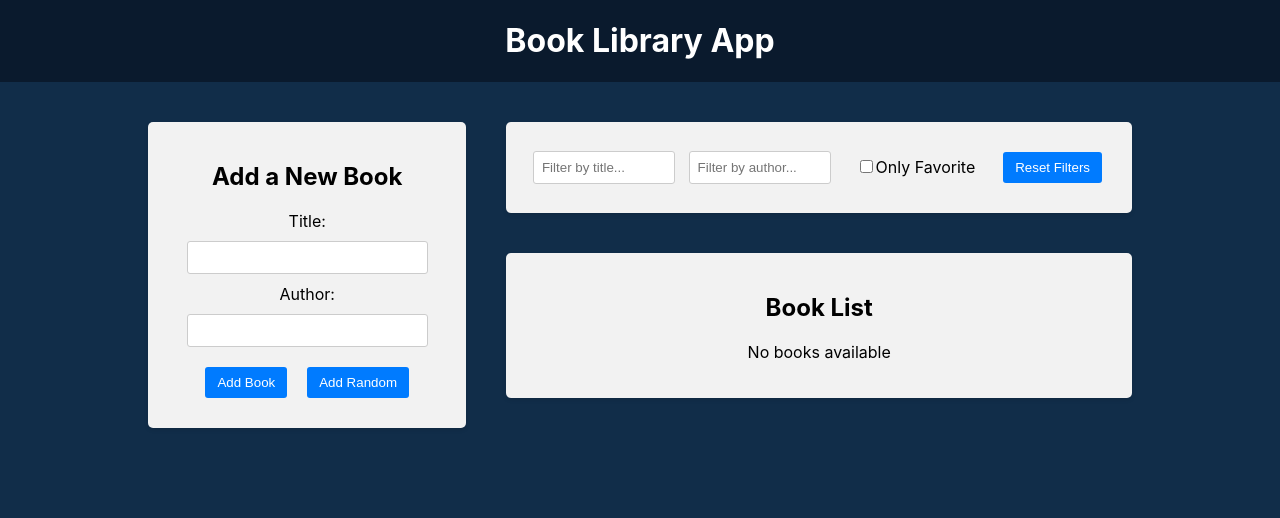
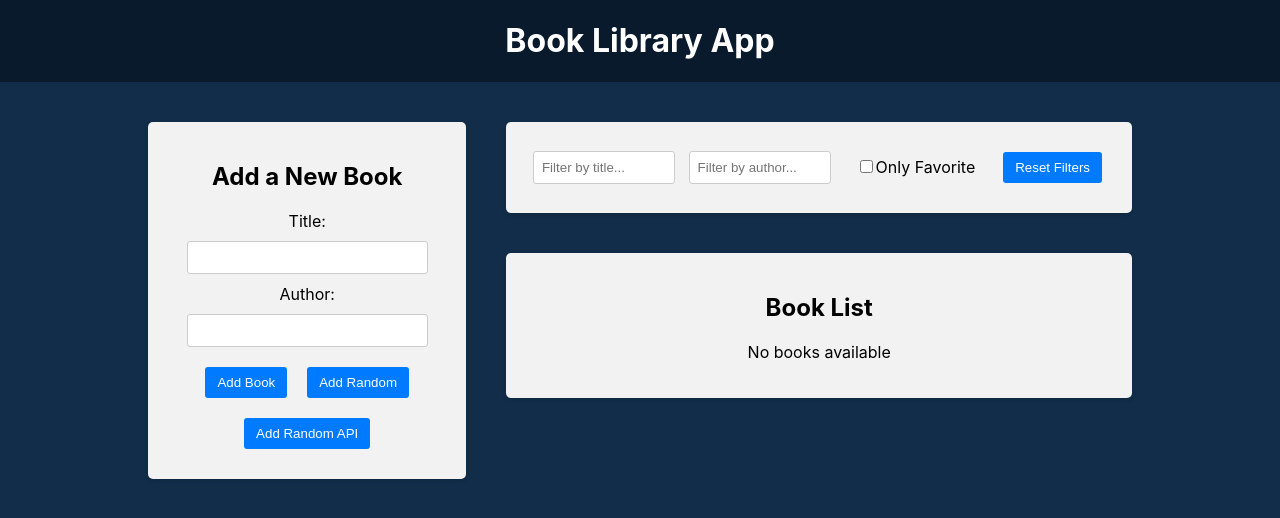
Before and after one commit to ievgeniy16/Book-Library-App, a React (Create React App) app in the folder frontend/: page / in a window 1280 px wide. Shown: the top 518 px of the page. Built offline with nearby package versions, Linux system fonts and the light colour scheme.

Commit message:
Add random book API

```diff
--- a/frontend/package.json
+++ b/frontend/package.json
@@ -7,6 +7,7 @@
     "@testing-library/jest-dom": "^5.17.0",
     "@testing-library/react": "^13.4.0",
     "@testing-library/user-event": "^13.5.0",
+    "axios": "^1.6.8",
     "react": "^18.2.0",
     "react-dom": "^18.2.0",
     "react-icons": "^5.0.1",
--- a/frontend/src/components/BookForm/BookForm.js
+++ b/frontend/src/components/BookForm/BookForm.js
@@ -8,6 +8,8 @@
 // import { v4 as uuidv4 } from "uuid";
 import booksData from "../../data/books.json";
 import createBookWithID from "../../utils/createBookWithID";
+// пакет "axios" для отправки запросов на backend вместо fetch()
+import axios from "axios";
 
 const BookForm = () => {
   const [title, setTitle] = useState("");
@@ -37,7 +39,6 @@
 
   const handleSubmit = (event) => {
     event.preventDefault();
-
     if (title && author) {
       // const book = {
       //   title: title,
@@ -52,6 +53,18 @@
       dispatch(addBook(book));
       setTitle("");
       setAuthor("");
+    }
+  };
+
+  const handleAddRandomBookAPI = async () => {
+    try {
+      const res = await axios.get("http://localhost:4000/random-book");
+      // ? для того чтобы не было ошиьок а был толко undefined
+      if (res?.data?.title && res?.data?.author) {
+        dispatch(addBook(createBookWithID(res.data)));
+      }
+    } catch (error) {
+      console.log("Error fetching random book", error);
     }
   };
 
@@ -79,6 +92,9 @@
         </div>
         <button type="submit">Add Book</button>
         <button onClick={handleAddRandomBook}>Add Random</button>
+        <button type="button" onClick={handleAddRandomBookAPI}>
+          Add Random API
+        </button>
       </form>
     </div>
   );
```
Also changed, not shown: 1 other file (tests, documents, lock files or other folders).
